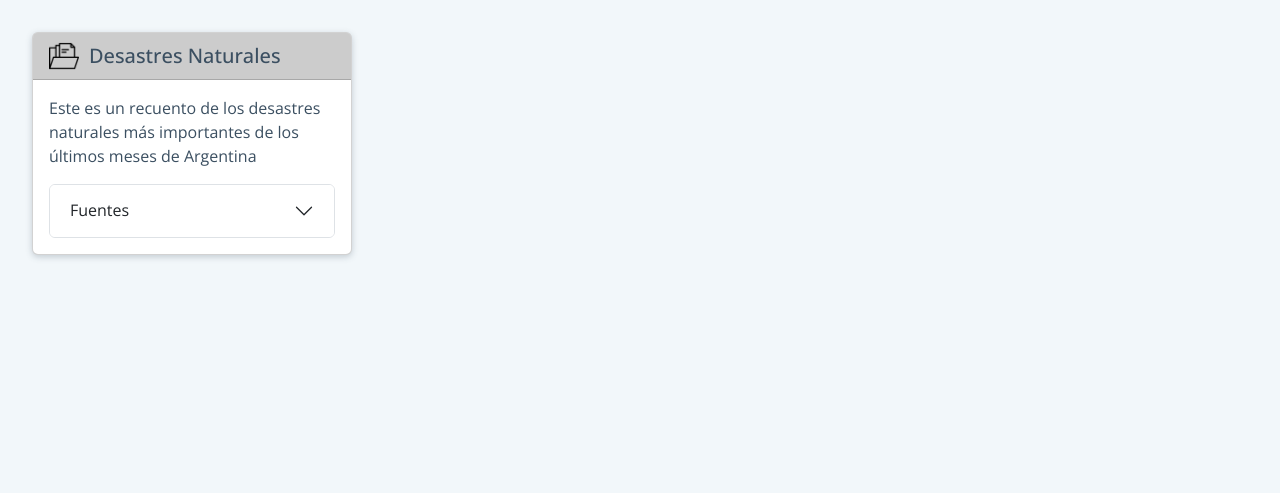
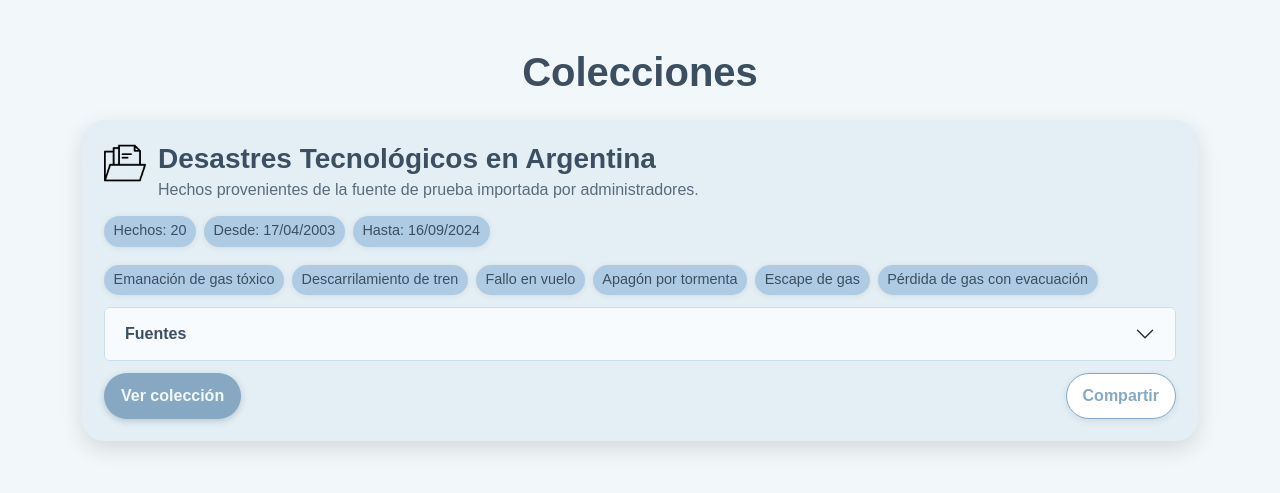
Before and after one commit to valenap-utn/landing-page-dds, a plain HTML site: page html/colecciones.html in a window 1280 px wide. Drawn offline with nearby package versions, Linux system fonts and the light colour scheme.

Commit message:
Comento colecciones.html que estaba implementado y dejo pusheado el nuevo estilo para las colecciones (no me termina de convencer todavia igual)

```diff
--- a/css/mis-estilos/styles-colecciones.css
+++ b/css/mis-estilos/styles-colecciones.css
@@ -1,3 +1,6 @@
+@import "styles-commons.css";
+@import url('https://fonts.googleapis.com/css2?family=Open+Sans:wght@400;600;700&display=swap');
+
 .icon-coleccion {
     height: 30px;
     width: 30px;
@@ -38,3 +41,148 @@
     border: 0.1em solid;
     border-color: var(--brand-800);
 }
+
+
+/* Títulos */
+.title-main{
+    font-weight: bold;
+    margin: 0 0 .25rem;
+}
+
+/*.sub-title{*/
+/*    color:#5a6c7a;*/
+/*    margin:0;*/
+/*}*/
+
+/* Grid de tarjetas */
+.mm-collections-grid{
+    display: grid;
+    grid-template-columns: repeat(auto-fit, minmax(280px, 1fr));
+    gap: 18px;
+    margin-top: 24px;
+}
+
+/* Tarjeta */
+.mm-collection-card{
+    background: var(--card);
+    /*border: 1px solid var(--muted);*/
+    border-radius: 22px;
+    box-shadow: var(--shadow-md);
+    padding: clamp(16px, 2.6vw, 22px);
+    display:flex;
+    flex-direction: column;
+    gap: 12px;
+    transition: transform .08s ease, box-shadow .2s ease;
+}
+.mm-collection-card:hover{
+    transform: translateY(-5px);
+    box-shadow: 0 10px 26px rgba(0,0,0,.12);
+}
+
+/* Header de la tarjeta */
+.mm-card-header{
+    display:flex;
+    gap:12px;
+    align-items:flex-start;
+}
+.mm-card-icon{
+    width: 42px;
+    height: 42px;
+    object-fit: contain;
+}
+.mm-card-title{
+    font-weight: 800;
+    margin: 0;
+}
+.mm-card-sub{
+    margin:.15rem 0 0;
+    color:#5a6c7a;
+}
+
+/* Chips / meta */
+.mm-meta{
+    list-style: none; padding:0; margin:2px 0 0;
+    display:flex; flex-wrap: wrap; gap:8px;
+}
+.mm-chip{
+    display:inline-block;
+    padding: .28rem .6rem;
+    border-radius: 999px;
+    background: var(--accent);
+    color: var(--brand-800);
+    font-size: .9rem;
+    box-shadow: var(--shadow-sm);
+}
+.mm-chip.soft{ background:#E7EFF6; }
+
+/* Acordeón (Bootstrap override sutil) */
+.mm-accordion .accordion-item{
+    border: 1px solid var(--muted);
+    border-radius: 12px;
+    overflow: hidden;
+}
+.mm-accordion .accordion-button{
+    font-weight: 700;
+    color: var(--brand-800);
+    background: #f7fbfe;
+}
+.mm-accordion .accordion-button:not(.collapsed){
+    background:#E9F2F9;
+    color: var(--brand-800);
+    box-shadow: inset 0 -1px 0 rgba(0,0,0,.04);
+}
+.mm-accordion .accordion-body{
+    background:#fff;
+}
+
+/* Acciones */
+.mm-card-actions{
+    margin-top: auto;
+    display:flex; gap:10px; flex-wrap: wrap;
+}
+.mm-btn{
+    display:inline-flex; align-items:center; justify-content:center;
+    gap:8px;
+    border-radius: 999px;
+    padding: 10px 16px;
+    font-weight: 700;
+    text-decoration: none;
+    border: 1px solid transparent;
+    cursor:pointer;
+    transition: transform .08s ease, box-shadow .2s ease, background-color .2s ease, color .2s ease, border-color .2s ease;
+}
+.mm-btn:active{ transform: translateY(1px); }
+
+.mm-btn-primary{
+    color:#F2F7FA; background: var(--brand-500);
+    box-shadow: 0 2px 6px rgba(59,79,97,.25);
+}
+.mm-btn-primary:hover{ background:#2f3f50; color:#fff; }
+
+.mm-btn-ghost{
+    color: var(--brand-500); border-color: var(--brand-500);
+    box-shadow: 0 2px 6px rgba(59,79,97,.12);
+    background:#fff;
+}
+.mm-btn-ghost:hover{
+    color:#2f3f50;
+    border-color:#2f3f50;
+}
+
+/* Links dentro de la tarjeta */
+.mm-link{
+    color: var(--brand-800);
+    text-decoration: underline;
+}
+.mm-link:hover{
+    color:#1e2a35;
+}
+
+/* Lista de fuentes */
+.mm-sources{
+    margin:0;
+    padding-left: 1rem;
+}
+.mm-sources li{
+    margin:.25rem 0;
+}
--- a/css/mis-estilos/styles-commons.css
+++ b/css/mis-estilos/styles-commons.css
@@ -1,10 +1,17 @@
 @import url('https://fonts.googleapis.com/css2?family=Archivo:ital,wght@0,100..900;1,100..900&family=Josefin+Sans:ital,wght@0,100..700;1,100..700&family=Lexend:wght@100..900&family=Open+Sans:ital,wght@0,300..800;1,300..800&display=swap');
 
 :root{
+    /* Paleta MetaMapa */
     --bg: #F2F7FA;
-    --accent:#AFCBE3;
-    --brand-500:#86A8C2;
-    --brand-800:#3B4F61;
+    --card: #E3EEF5;
+    --muted: #C9DEEC;
+    --accent: #AFCBE3;
+    --brand-500: #86A8C2;
+    --brand-800: #3B4F61;
+
+    --radius-lg: 18px;
+    --shadow-sm: 0 1px 6px rgba(0,0,0,.08);
+    --shadow-md: 0 8px 22px rgba(0,0,0,.12);
 }
 
 body.body-metamapa{
--- a/html/colecciones.html
+++ b/html/colecciones.html
@@ -2,9 +2,13 @@
 <html lang="en">
 <head>
     <meta charset="UTF-8">
+    <meta http-equiv="X-UA-Compatible" content="IE=edge">
+    <meta name="viewport" content="width=device-width, initial-scale=1.0">
     <title>Colecciones</title>
+
     <link rel="icon" href="../components/logo-ico.png" >
-    <link rel="stylesheet" href="../css/mis-estilos/styles-commons.css">
+
+<!--    <link rel="stylesheet" href="../css/mis-estilos/styles-commons.css">-->
     <link rel="stylesheet" href="../css/mis-estilos/styles-colecciones.css">
 
     <!-- Fuentes -->
@@ -23,40 +27,53 @@
 
 </head>
     <body class="body-metamapa">
-    <main >
-        <div class="card tarjeta-coleccion">
-            <div class="card-header titulo-imagen">
-                <img src="../components/coleccion.png" alt="icono de coleccion" class="icon-coleccion"/>
-                <h5 class="card-title">Desastres Naturales</h5>
-            </div>
-            <div class="card-body">
-                <p>Este es un recuento de los desastres naturales más importantes de los últimos meses de Argentina</p>
-                <div class="accordion" id="accordion">
-                    <div class="accordion-item">
-                        <h2 class="accordion-header">
-                            <button class="accordion-button collapsed" type="button" data-bs-toggle="collapse" data-bs-target="#collapse2" aria-expanded="false" aria-controls="collapse2">
-                                Fuentes
-                            </button>
-                        </h2>
-                        <div id="collapse2" class="accordion-collapse collapse" data-bs-parent="#accordion">
-                            <div class="accordion-body">
-                                <ul class="list-criterios">
-                                    <li>Fuente Proxy :<p>una url</p></li>
-                                    <li>Fuente Dinámica: <p>otra url</p> </li>
-                                    <li></li>
-                                </ul>
-                            </div>
-                        </div>
-                    </div>
-                </div>
+<!--    <main >-->
+<!--        <div class="card tarjeta-coleccion">-->
+<!--            <div class="card-header titulo-imagen">-->
+<!--                <img src="../components/coleccion.png" alt="icono de coleccion" class="icon-coleccion"/>-->
+<!--                <h5 class="card-title">Desastres Naturales</h5>-->
+<!--            </div>-->
+<!--            <div class="card-body">-->
+<!--                <p>Este es un recuento de los desastres naturales más importantes de los últimos meses de Argentina</p>-->
+<!--                <div class="accordion" id="accordion">-->
+<!--                    <div class="accordion-item">-->
+<!--                        <h2 class="accordion-header">-->
+<!--                            <button class="accordion-button collapsed" type="button" data-bs-toggle="collapse" data-bs-target="#collapse2" aria-expanded="false" aria-controls="collapse2">-->
+<!--                                Fuentes-->
+<!--                            </button>-->
+<!--                        </h2>-->
+<!--                        <div id="collapse2" class="accordion-collapse collapse" data-bs-parent="#accordion">-->
+<!--                            <div class="accordion-body">-->
+<!--                                <ul class="list-criterios">-->
+<!--                                    <li>Fuente Proxy :<p>una url</p></li>-->
+<!--                                    <li>Fuente Dinámica: <p>otra url</p> </li>-->
+<!--                                    <li></li>-->
+<!--                                </ul>-->
+<!--                            </div>-->
+<!--                        </div>-->
+<!--                    </div>-->
+<!--                </div>-->
 
 
-            </div>
-        </div>
+<!--            </div>-->
+<!--        </div>-->
+<!--    </main>-->
+
+    <main class="mm-collections-wrap container py-5">
+        <header class="mb-4 text-center">
+            <h1 class="title-main">Colecciones</h1>
+        </header>
+
+        <!-- GRID de colecciones -->
+        <section id="coleccionesList" class="mm-collections-grid"></section>
+<!--        <section id="coleccionesGrid" class="mm-collections-grid"></section>-->
+
+    </main>
 
 
-    </main>
     <script src="https://cdn.jsdelivr.net/npm/bootstrap@5.3.7/dist/js/bootstrap.bundle.min.js" integrity="sha384-ndDqU0Gzau9qJ1lfW4pNLlhNTkCfHzAVBReH9diLvGRem5+R9g2FzA8ZGN954O5Q" crossorigin="anonymous"></script>
+
+    <script src="../js/colecciones.js"></script>
 
     </body>
 </html>
--- /dev/null
+++ b/js/colecciones.js
@@ -0,0 +1,194 @@
+// ---- Helpers de fechas y normalización (compatibles con tu stack) ----
+function parseDateSmart(v){
+    if(!v) return null;
+    if(v instanceof Date) return v;
+    const s = String(v).trim();
+
+    if(/^\d{4}-\d{2}-\d{2}$/.test(s)){ // ISO
+        const d = new Date(`${s}T00:00:00`);
+        return isNaN(d) ? null : d;
+    }
+
+    // dd/mm/yyyy o dd-mm-yyyy
+    const m = s.match(/^(\d{1,2})[\/\-](\d{1,2})[\/\-](\d{4})$/);
+    if(m){
+        const [_, d, mo, y] = m;
+        const dFix = new Date(`${y}-${mo.padStart(2,'0')}-${d.padStart(2,'0')}T00:00:00`);
+        return isNaN(dFix) ? null : dFix;
+    }
+
+    const d = new Date(s);
+    return isNaN(d) ? null : d;
+}
+
+function toISO(d){
+    if(!d) return null;
+    // normalizamos a “fecha local” para evitar -1 día por TZ
+    const local = new Date(d.getFullYear(), d.getMonth(), d.getDate());
+    return local.toISOString().slice(0,10);
+}
+
+function formatDmy(iso){
+    if(!iso) return '—';
+    const [y,m,d] = iso.split('-');
+    return `${d}/${m}/${y}`;
+}
+
+function normKey(k){
+    return k.toString()
+        .normalize('NFD').replace(/[\u0300-\u036f]/g,'')
+        .toLowerCase().replace(/[^a-z0-9_]/g,'');
+}
+function pickKey(obj, candidates){
+    const dict={}; Object.keys(obj).forEach(k=>dict[normKey(k)]=k);
+    for(const c of candidates){
+        const w = normKey(c);
+        if(dict[w]) return dict[w];
+    }
+    return null;
+}
+
+// Mapea keys de cada fila del JSON
+function inferKeyMap(row){
+    const k=(c)=>pickKey(row,c);
+    return {
+        titulo:    k(['titulo','título','title','nombre']),
+        desc:      k(['descripcion','descripción','description','detalle']),
+        categoria: k(['categoria','categoría','category','tipo']),
+        lat:       k(['lat','latitud','latitude']),
+        long:      k(['long','lon','lng','longitud','longitude']),
+        fecha:     k(['fecha del hecho','fecha','fechasuceso','fechaacontecimiento']),
+        imagen:    k(['imagen','image','imagenurl'])
+    };
+}
+function normalizeRow(row, map){
+    const fecha = map.fecha ? parseDateSmart(row[map.fecha]) : null;
+    return {
+        titulo: String(row[map.titulo] ?? '').trim(),
+        descripcion: String(row[map.desc] ?? '').trim(),
+        categoria: String(row[map.categoria] ?? '').trim(),
+        lat: row[map.lat] != null ? Number(String(row[map.lat]).replace(',','.')) : null,
+        long: row[map.long]!= null ? Number(String(row[map.long]).replace(',','.')) : null,
+        fechaISO: toISO(fecha),
+        imagenUrl: row[map.imagen] || null
+    };
+}
+
+// ---- Carga de una “Fuente” desde archivo JSON ----
+async function loadFuenteFromJson(url, etiqueta='JSON local'){
+    const res = await fetch(url);
+    const arr = await res.json();
+    if(!Array.isArray(arr) || !arr.length) return null;
+
+    const map = inferKeyMap(arr[0]);
+    const hechos = arr.map(r => normalizeRow(r, map));
+
+    // info básica de la fuente
+    return {
+        id: `fuente-${btoa(url).replace(/=/g,'')}`,
+        tipo: 'archivo',
+        etiqueta,
+        url,
+        hechos
+    };
+}
+
+// ---- Crea una “Colección” a partir de una o más fuentes ----
+function buildColeccion({id, titulo, descripcion, fuentes}){
+    // agrego todos los hechos que cumplen criterios base (p/ahora: no eliminados, fecha válida si existe)
+    const hechos = fuentes.flatMap(f => f.hechos)
+        .filter(h => h && (h.fechaISO ? true : true)); // placeholder de criterios
+
+    // estadísticas
+    const total = hechos.length;
+    const fechas = hechos.map(h => h.fechaISO).filter(Boolean).sort();
+    const first = fechas[0] || null;
+    const last  = fechas[fechas.length-1] || null;
+
+    // categorías únicas
+    const cats = Array.from(new Set(hechos.map(h => h.categoria).filter(Boolean))).slice(0,6);
+
+    return {
+        id, titulo, descripcion, fuentes, total, first, last, categorias: cats
+    };
+}
+
+// ---- Render de tarjeta de colección ----
+function cardHTML(c){
+    const fuentesList = c.fuentes.map(f => `
+    <li><span >${f.etiqueta}</span> <a class="mm-link" href="${f.url}" target="_blank" rel="noreferrer">${f.url.split('/').pop()}</a></li>
+  `).join('');
+
+    const chipsCats = c.categorias.map(x=>`<li class="mm-chip">${x}</li>`).join('');
+
+    return `
+    <article class="mm-collection-card">
+      <div class="mm-card-header">
+        <img class="mm-card-icon" src="../components/coleccion.png" alt="">
+        <div>
+          <h3 class="mm-card-title">${c.titulo}</h3>
+          <p class="mm-card-sub">${c.descripcion || 'Colección sin descripción.'}</p>
+        </div>
+      </div>
+
+      <ul class="mm-meta">
+        <li class="mm-chip">Hechos: ${c.total}</li>
+        ${c.first ? `<li class="mm-chip">Desde: ${formatDmy(c.first)}</li>` : ''}
+        ${c.last  ? `<li class="mm-chip">Hasta: ${formatDmy(c.last)}</li>`  : ''}
+      </ul>
+
+      ${chipsCats ? `<ul class="mm-meta" style="margin-top:6px">${chipsCats}</ul>` : ''}
+
+      <div class="accordion mm-accordion" id="acc-${c.id}">
+        <div class="accordion-item">
+          <h2 class="accordion-header" id="h-${c.id}">
+            <button class="accordion-button collapsed" type="button" data-bs-toggle="collapse" data-bs-target="#c-${c.id}">
+              Fuentes
+            </button>
+          </h2>
+          <div id="c-${c.id}" class="accordion-collapse collapse" aria-labelledby="h-${c.id}" data-bs-parent="#acc-${c.id}">
+            <div class="accordion-body">
+              <ul class="mm-sources">${fuentesList}</ul>
+            </div>
+          </div>
+        </div>
+      </div>
+
+      <div class="mm-card-actions d-flex justify-content-between">
+        <a class="mm-btn mm-btn-primary" href="nav-hechos.html?coleccion=${encodeURIComponent(c.id)}">Ver colección</a>
+        <a class="mm-btn mm-btn-ghost" href="#" onclick="navigator.share ? navigator.share({title:'${c.titulo}', url: location.href + '?coleccion=${encodeURIComponent(c.id)}'}) : alert('Copiá el enlace y compartilo'); return false;">Compartir</a>
+      </div>
+    </article>
+  `;
+}
+
+// ---- Inicialización: por ahora una colección armada desde tu JSON de prueba ----
+(async function init(){
+    const cont = document.getElementById('coleccionesList');
+    cont.innerHTML = '<p class="text-muted">Cargando colecciones…</p>';
+
+    try{
+        // 1) cargamos una FUENTE desde tu archivo de prueba
+        const fuente1 = await loadFuenteFromJson('../data/desastres_tecnologicos_argentina_20.json', 'Desastres tecnológicos (JSON)');
+
+        if(!fuente1){
+            cont.innerHTML = '<p class="text-danger">No se pudo cargar la fuente de prueba.</p>';
+            return;
+        }
+
+        // 2) armamos la COLECCIÓN con esa(s) fuente(s)
+        const coleccion = buildColeccion({
+            id: 'desastres-tecnologicos',
+            titulo: 'Desastres Tecnológicos en Argentina',
+            descripcion: 'Hechos provenientes de la fuente de prueba importada por administradores.',
+            fuentes: [fuente1]
+        });
+
+        // 3) pintamos
+        cont.innerHTML = cardHTML(coleccion);
+
+    }catch(e){
+        console.error(e);
+        cont.innerHTML = '<p class="text-danger">Ocurrió un error cargando colecciones.</p>';
+    }
+})();
```
Also changed, not shown: data/colecciones.json (added, +10 -0 lines).
